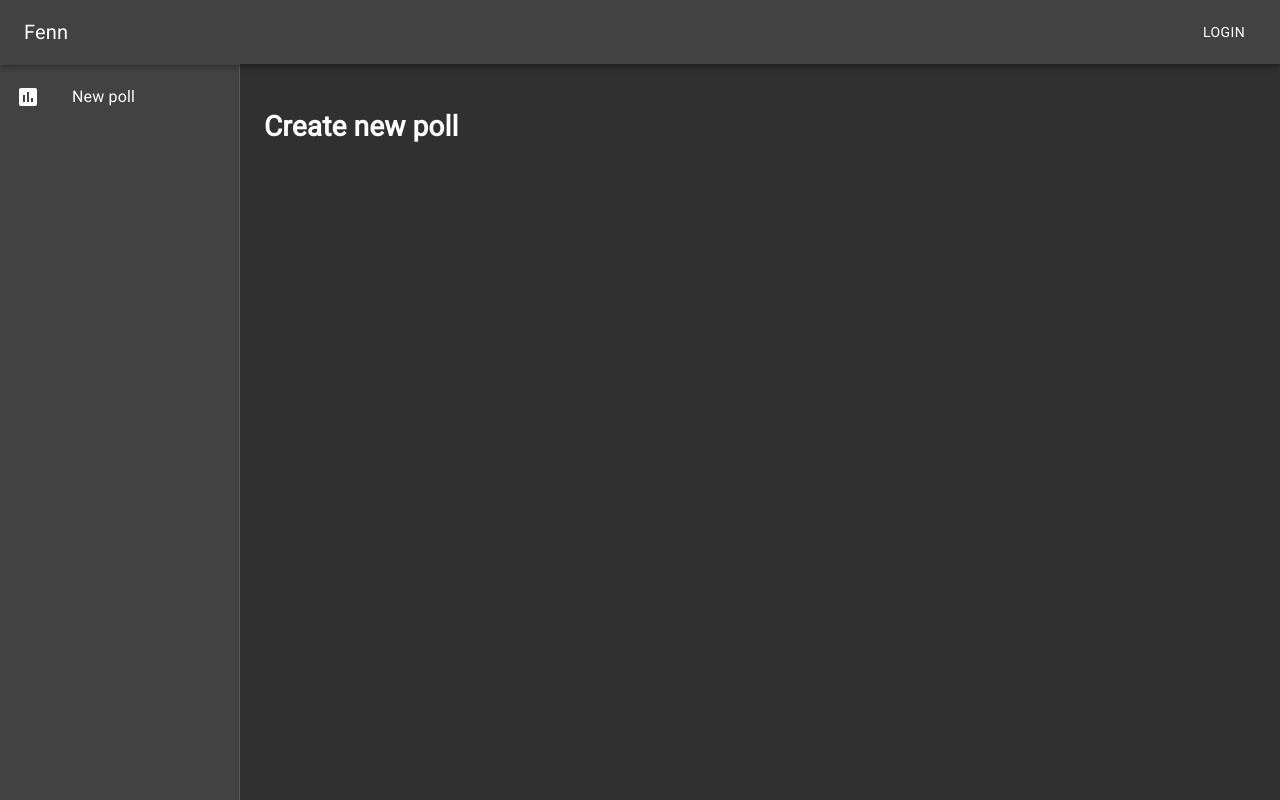
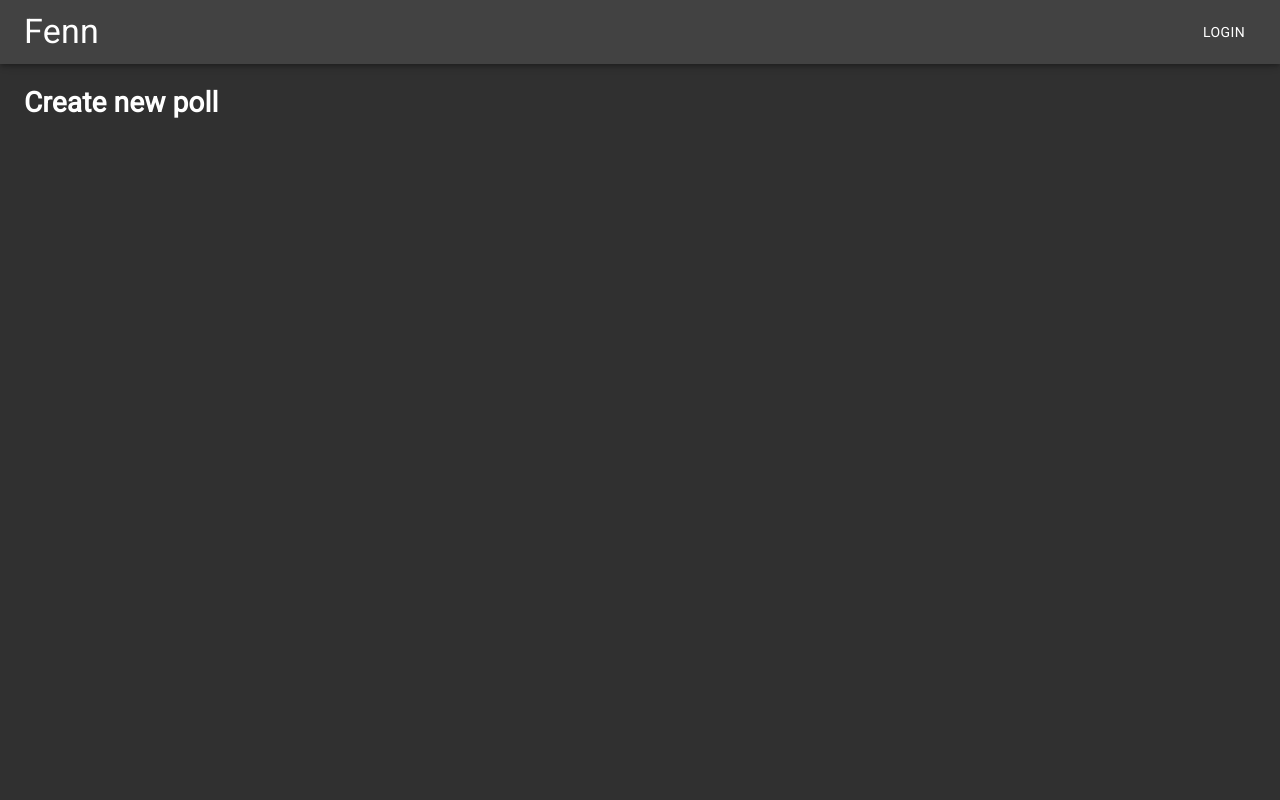
Before and after one commit to ilmannafian04/fenn, a React (Vite) app in the folder fenn-fe/: page / in a window 1280 px wide. Built offline with nearby package versions, Linux system fonts and the light colour scheme.

Commit message:
ditch nav drawer since it wont be used that much

```diff
--- a/fenn-fe/src/components/App.tsx
+++ b/fenn-fe/src/components/App.tsx
@@ -1,28 +1,21 @@
 import { Box, Container, createStyles, makeStyles } from '@material-ui/core';
-import React, { useState } from 'react';
+import React from 'react';
 
-import NavBar from './navs/NavBar';
-import NavDrawer from './navs/NavDrawer';
+import NavBar from './NavBar';
 import Home from './Home';
 
 const useStyles = makeStyles((theme) =>
   createStyles({
     toolbar: theme.mixins.toolbar,
-    content: {
-      flexGrow: 1,
-      padding: theme.spacing(3),
-    },
   })
 );
 
 const App = () => {
-  const [drawerOpen, setDrawerOpen] = useState(false);
   const classes = useStyles();
   return (
     <Box display="flex">
-      <NavBar drawerState={drawerOpen} drawerOpenFn={setDrawerOpen} />
-      <NavDrawer open={drawerOpen} setOpen={setDrawerOpen} />
-      <Container className={classes.content}>
+      <NavBar />
+      <Container>
         <div className={classes.toolbar} />
         <Home />
       </Container>
--- /dev/null
+++ b/fenn-fe/src/components/NavBar.tsx
@@ -0,0 +1,23 @@
+import { AppBar, Box, Button, createStyles, makeStyles, Toolbar, Typography } from '@material-ui/core';
+import React from 'react';
+
+const useStyles = makeStyles((theme) =>
+  createStyles({
+    navbarPosition: { zIndex: theme.zIndex.drawer + 1 },
+  })
+);
+
+const NavBar = () => {
+  const classes = useStyles();
+  return (
+    <AppBar position="fixed" color="inherit" className={classes.navbarPosition}>
+      <Toolbar>
+        <Typography variant="h4">Fenn</Typography>
+        <Box flexGrow={1} />
+        <Button color="inherit">Login</Button>
+      </Toolbar>
+    </AppBar>
+  );
+};
+
+export default NavBar;
--- a/fenn-fe/src/components/navs/NavBar.tsx
+++ /dev/null
@@ -1,43 +0,0 @@
-import { AppBar, Box, Button, createStyles, IconButton, makeStyles, Toolbar, Typography } from '@material-ui/core';
-import MenuIcon from '@material-ui/icons/Menu';
-import React, { FunctionComponent } from 'react';
-
-interface INavBarProps {
-  drawerState: boolean;
-  drawerOpenFn: (open: boolean) => null;
-}
-
-const useStyles = makeStyles((theme) =>
-  createStyles({
-    navbarPosition: { zIndex: theme.zIndex.drawer + 1 },
-    drawerButton: {
-      marginRight: theme.spacing(2),
-      [theme.breakpoints.up('sm')]: {
-        display: 'none',
-      },
-    },
-  })
-);
-
-const NavBar: FunctionComponent<INavBarProps> = ({ drawerOpenFn, drawerState }: INavBarProps) => {
-  const classes = useStyles();
-  return (
-    <AppBar position="fixed" color="inherit" className={classes.navbarPosition}>
-      <Toolbar>
-        <IconButton
-          color="inherit"
-          onClick={() => drawerOpenFn(!drawerState)}
-          edge="start"
-          className={classes.drawerButton}
-        >
-          <MenuIcon />
-        </IconButton>
-        <Typography variant="h6">Fenn</Typography>
-        <Box flexGrow={1} />
-        <Button color="inherit">Login</Button>
-      </Toolbar>
-    </AppBar>
-  );
-};
-
-export default NavBar;
--- a/fenn-fe/src/components/navs/NavDrawer.tsx
+++ /dev/null
@@ -1,84 +0,0 @@
-import {
-  createStyles,
-  Divider,
-  Drawer,
-  Hidden,
-  List,
-  ListItem,
-  ListItemIcon,
-  ListItemText,
-  makeStyles,
-  Toolbar,
-} from '@material-ui/core';
-import PollIcon from '@material-ui/icons/Poll';
-import React, { FunctionComponent } from 'react';
-
-interface INavDrawerProps {
-  open: boolean;
-  setOpen: (open: boolean) => null;
-}
-
-const drawerWidth = 240;
-const useStyles = makeStyles((theme) =>
-  createStyles({
-    drawerPaper: {
-      width: drawerWidth,
-    },
-    drawer: {
-      [theme.breakpoints.up('sm')]: {
-        width: drawerWidth,
-        flexShrink: 0,
-      },
-    },
-  })
-);
-
-const NavDrawer: FunctionComponent<INavDrawerProps> = ({ open, setOpen }: INavDrawerProps) => {
-  const classes = useStyles();
-  const drawerContent = (
-    <>
-      <Toolbar />
-      <Divider />
-      <List>
-        <ListItem button>
-          <ListItemIcon>
-            <PollIcon />
-          </ListItemIcon>
-          <ListItemText primary="New poll" />
-        </ListItem>
-      </List>
-    </>
-  );
-  return (
-    <nav className={classes.drawer}>
-      <Hidden smUp implementation="css">
-        <Drawer
-          variant="temporary"
-          open={open}
-          onClose={() => setOpen(!open)}
-          classes={{
-            paper: classes.drawerPaper,
-          }}
-          ModalProps={{
-            keepMounted: true,
-          }}
-        >
-          {drawerContent}
-        </Drawer>
-      </Hidden>
-      <Hidden xsDown implementation="css">
-        <Drawer
-          classes={{
-            paper: classes.drawerPaper,
-          }}
-          variant="permanent"
-          open
-        >
-          {drawerContent}
-        </Drawer>
-      </Hidden>
-    </nav>
-  );
-};
-
-export default NavDrawer;
```
